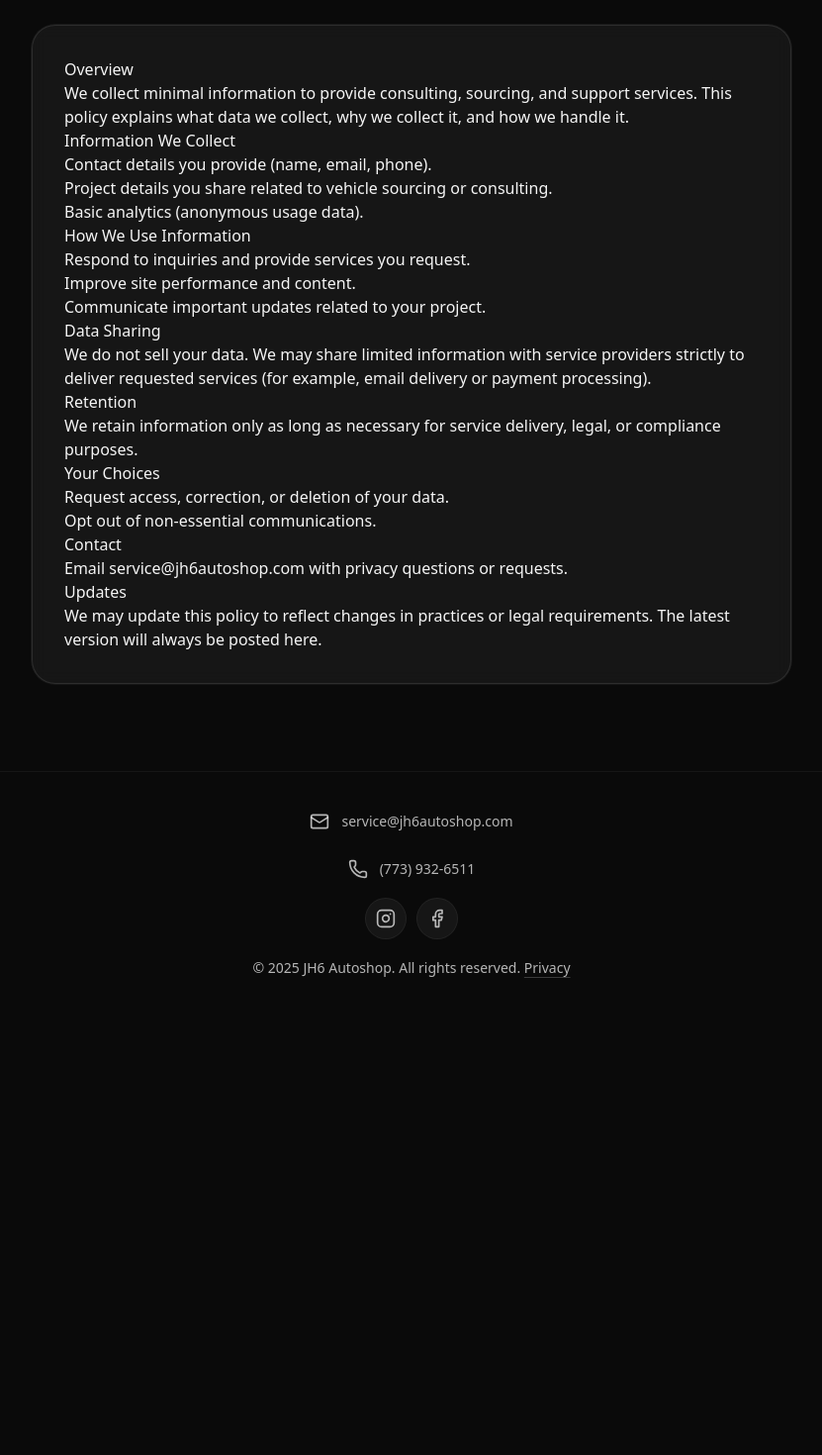
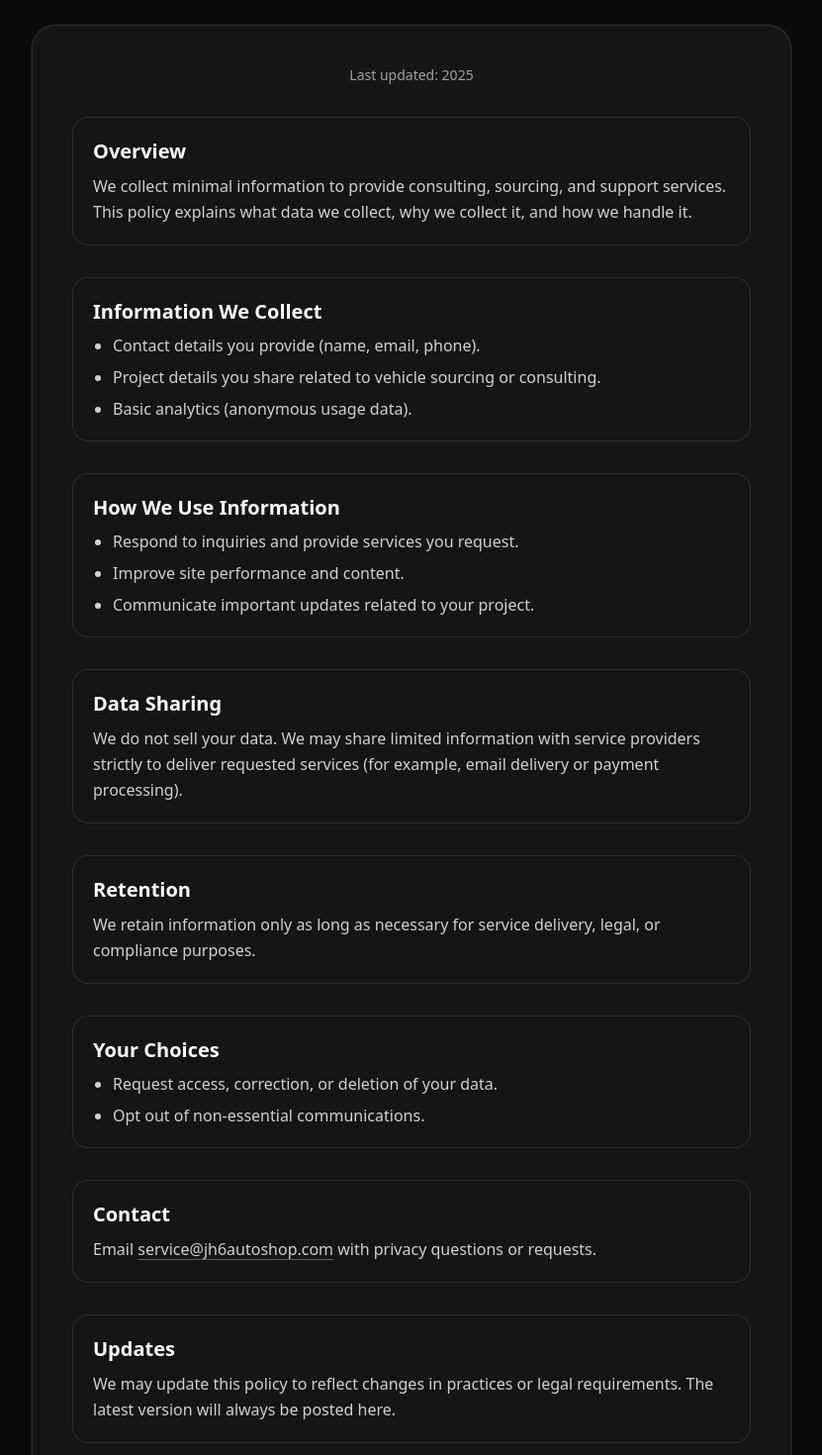
Before and after one commit to genghisjuan/JH6AUTOSHOP, a Next.js app: page /privacy in a window 1280 px wide. Shown: the part 560-2030 px from the top of the page at 99% size, without its empty margins (224-1055 px from the left). Before the commit the page ends 1580 px from the top, so only its background shows below. Built offline with nearby package versions, Linux system fonts and the light colour scheme.

Commit message:
Update page.tsx

```diff
--- a/app/privacy/page.tsx
+++ b/app/privacy/page.tsx
@@ -5,56 +5,89 @@ export default function Page() {
     <div>
       <PageHero
         title="Privacy Policy"
-        subtitle="How we collect, use, and protect your information."
+        subtitle="We keep things simple: collect less, protect more."
       />
 
       <section className="mx-auto max-w-7xl px-4 sm:px-6 pb-16 mt-10">
-        <div className="mx-auto w-full max-w-3xl rounded-[24px] border border-white/10 bg-white/5 p-6 sm:p-8 ring-1 ring-white/5 backdrop-blur">
-          <div className="prose prose-invert max-w-none">
-            <h2>Overview</h2>
-            <p>
-              We collect minimal information to provide consulting, sourcing, and support services. This policy explains what data we collect, why we collect it, and how we handle it.
+        <div className="mx-auto w-full max-w-3xl rounded-[24px] border border-white/10 bg-white/5 p-6 sm:p-10 ring-1 ring-white/5 backdrop-blur">
+          <div className="space-y-8">
+            <header className="text-center">
+              <p className="text-sm text-white/60">Last updated: 2025</p>
+            </header>
+
+            <section className="rounded-2xl border border-white/10 bg-neutral-900/40 p-5">
+              <h2 className="text-xl font-semibold text-white">Overview</h2>
+              <p className="mt-2 leading-relaxed text-white/80">
+                We collect minimal information to provide consulting, sourcing, and support
+                services. This policy explains what data we collect, why we collect it, and how
+                we handle it.
               </p>
+            </section>
 
-            <h3>Information We Collect</h3>
-            <ul>
+            <section className="rounded-2xl border border-white/10 bg-neutral-900/40 p-5">
+              <h2 className="text-xl font-semibold text-white">Information We Collect</h2>
+              <ul className="mt-2 list-disc space-y-2 pl-5 text-white/80">
                 <li>Contact details you provide (name, email, phone).</li>
                 <li>Project details you share related to vehicle sourcing or consulting.</li>
                 <li>Basic analytics (anonymous usage data).</li>
               </ul>
+            </section>
 
-            <h3>How We Use Information</h3>
-            <ul>
+            <section className="rounded-2xl border border-white/10 bg-neutral-900/40 p-5">
+              <h2 className="text-xl font-semibold text-white">How We Use Information</h2>
+              <ul className="mt-2 list-disc space-y-2 pl-5 text-white/80">
                 <li>Respond to inquiries and provide services you request.</li>
                 <li>Improve site performance and content.</li>
                 <li>Communicate important updates related to your project.</li>
               </ul>
+            </section>
 
-            <h3>Data Sharing</h3>
-            <p>
-              We do not sell your data. We may share limited information with service providers strictly to deliver requested services (for example, email delivery or payment processing).
+            <section className="rounded-2xl border border-white/10 bg-neutral-900/40 p-5">
+              <h2 className="text-xl font-semibold text-white">Data Sharing</h2>
+              <p className="mt-2 leading-relaxed text-white/80">
+                We do not sell your data. We may share limited information with service
+                providers strictly to deliver requested services (for example, email delivery or
+                payment processing).
               </p>
+            </section>
 
-            <h3>Retention</h3>
-            <p>
-              We retain information only as long as necessary for service delivery, legal, or compliance purposes.
+            <section className="rounded-2xl border border-white/10 bg-neutral-900/40 p-5">
+              <h2 className="text-xl font-semibold text-white">Retention</h2>
+              <p className="mt-2 leading-relaxed text-white/80">
+                We retain information only as long as necessary for service delivery, legal, or
+                compliance purposes.
               </p>
+            </section>
 
-            <h3>Your Choices</h3>
-            <ul>
+            <section className="rounded-2xl border border-white/10 bg-neutral-900/40 p-5">
+              <h2 className="text-xl font-semibold text-white">Your Choices</h2>
+              <ul className="mt-2 list-disc space-y-2 pl-5 text-white/80">
                 <li>Request access, correction, or deletion of your data.</li>
                 <li>Opt out of non-essential communications.</li>
               </ul>
+            </section>
 
-            <h3>Contact</h3>
-            <p>
-              Email <a href="mailto:service@jh6autoshop.com">service@jh6autoshop.com</a> with privacy questions or requests.
+            <section className="rounded-2xl border border-white/10 bg-neutral-900/40 p-5">
+              <h2 className="text-xl font-semibold text-white">Contact</h2>
+              <p className="mt-2 leading-relaxed text-white/80">
+                Email{" "}
+                <a
+                  href="mailto:service@jh6autoshop.com"
+                  className="underline decoration-white/30 underline-offset-4 hover:text-white"
+                >
+                  service@jh6autoshop.com
+                </a>{" "}
+                with privacy questions or requests.
               </p>
+            </section>
 
-            <h3>Updates</h3>
-            <p>
-              We may update this policy to reflect changes in practices or legal requirements. The latest version will always be posted here.
+            <section className="rounded-2xl border border-white/10 bg-neutral-900/40 p-5">
+              <h2 className="text-xl font-semibold text-white">Updates</h2>
+              <p className="mt-2 leading-relaxed text-white/80">
+                We may update this policy to reflect changes in practices or legal requirements.
+                The latest version will always be posted here.
               </p>
+            </section>
           </div>
         </div>
       </section>
```
Lines whose indentation alone changed are shown as unchanged.
